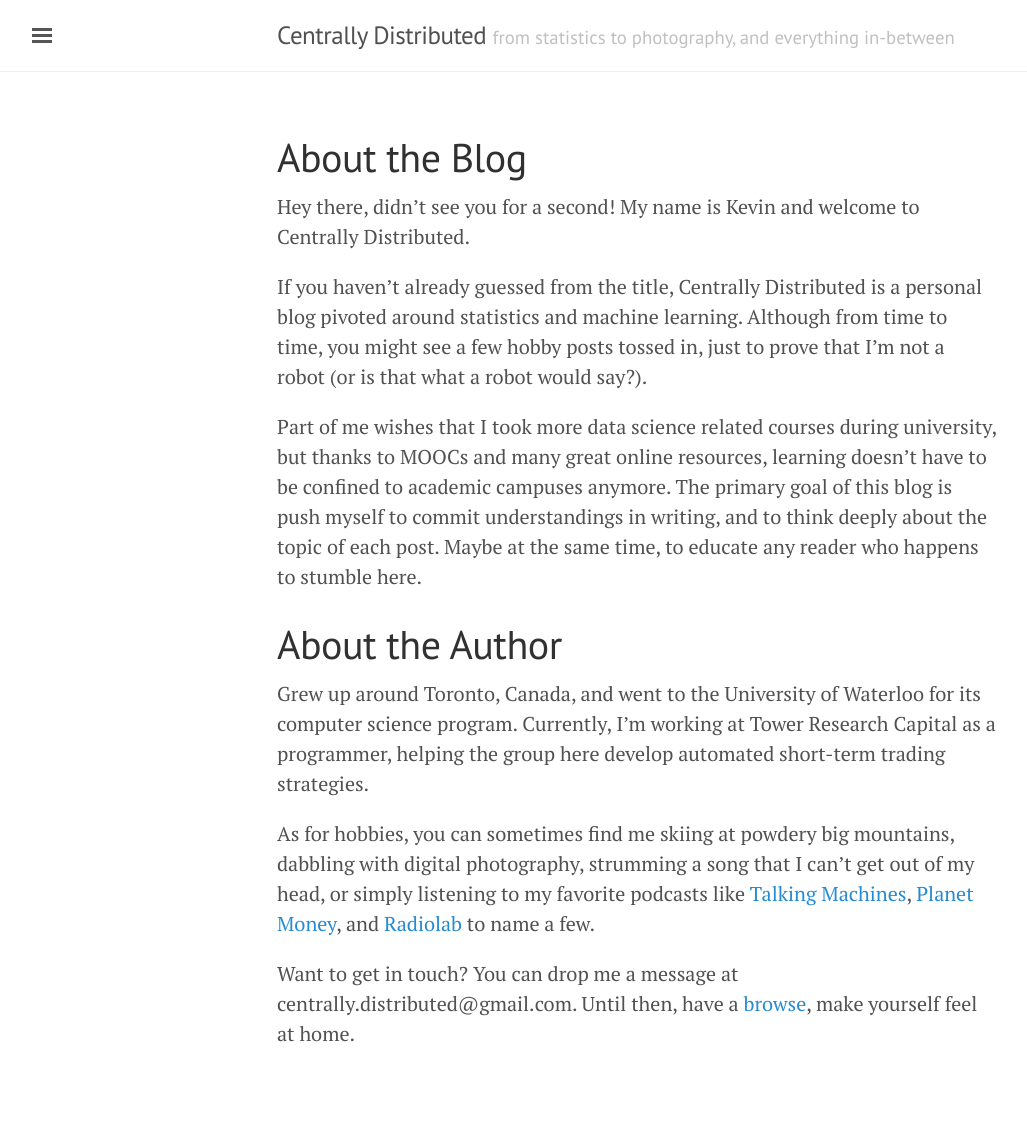
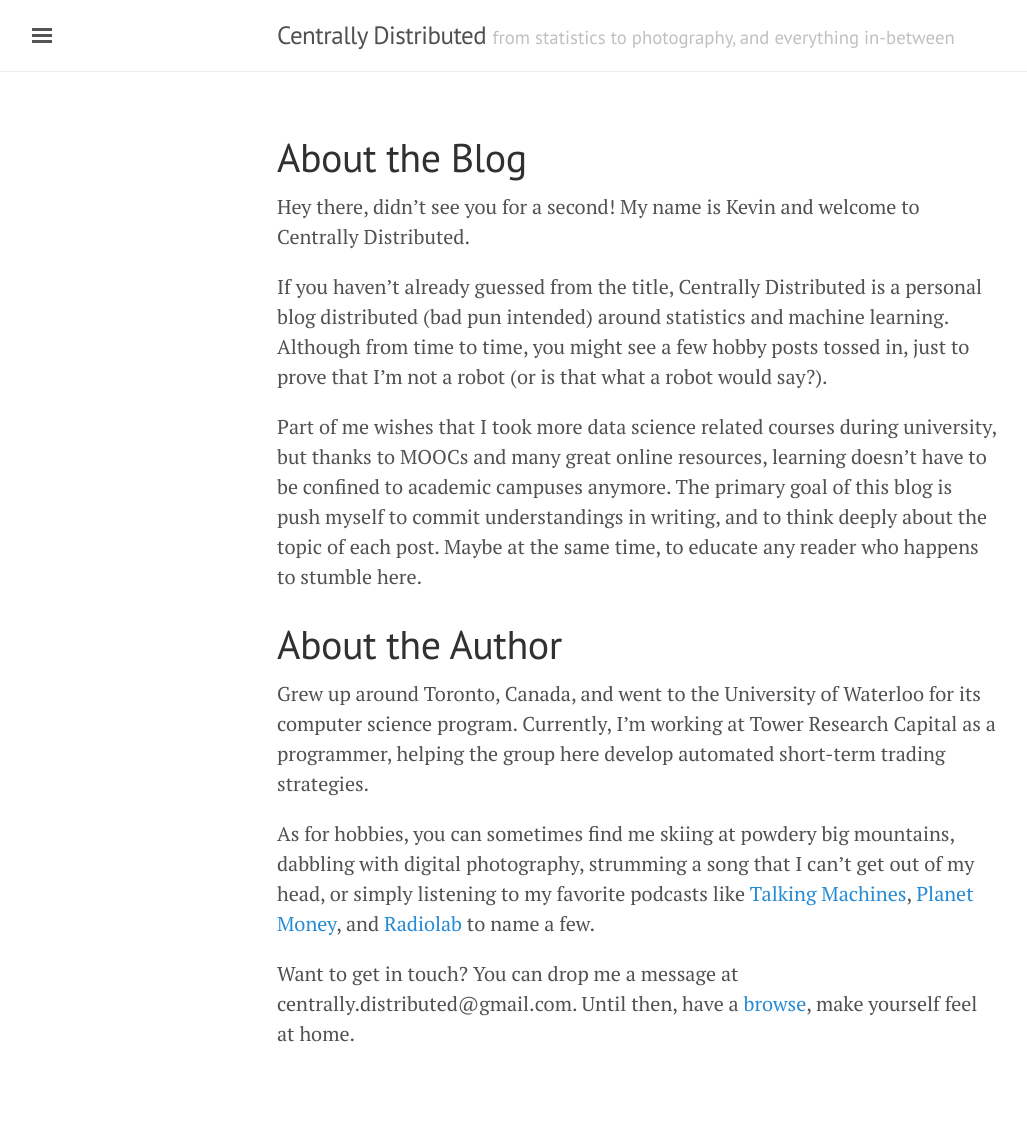
Before and after one commit to Estinox/estinox.github.io, a Jekyll site: the page built from about.md, in a window 1280 px wide. Shown: the whole page, without its empty margins (3-1030 px from the left). Built offline with Jekyll 4.4.1, drawn with Linux system fonts in a browser that asks for light colours; comment, search, counter and statistics services are not loaded.

Commit message:
(un)funny about page edit

```diff
--- a/about.md
+++ b/about.md
@@ -5,7 +5,7 @@ title: About the Blog
 
 Hey there, didn't see you for a second! My name is Kevin and welcome to Centrally Distributed.
 
-If you haven't already guessed from the title, Centrally Distributed is a personal blog pivoted around statistics and machine learning. Although from time to time, you might see a few hobby posts tossed in, just to prove that I'm not a robot (or is that what a robot would say?).
+If you haven't already guessed from the title, Centrally Distributed is a personal blog distributed (bad pun intended) around statistics and machine learning. Although from time to time, you might see a few hobby posts tossed in, just to prove that I'm not a robot (or is that what a robot would say?).
 
 Part of me wishes that I took more data science related courses during university, but thanks to MOOCs and many great online resources, learning doesn't have to be confined to academic campuses anymore. The primary goal of this blog is push myself to commit understandings in writing, and to think deeply about the topic of each post. Maybe at the same time, to educate any reader who happens to stumble here.
 
```
